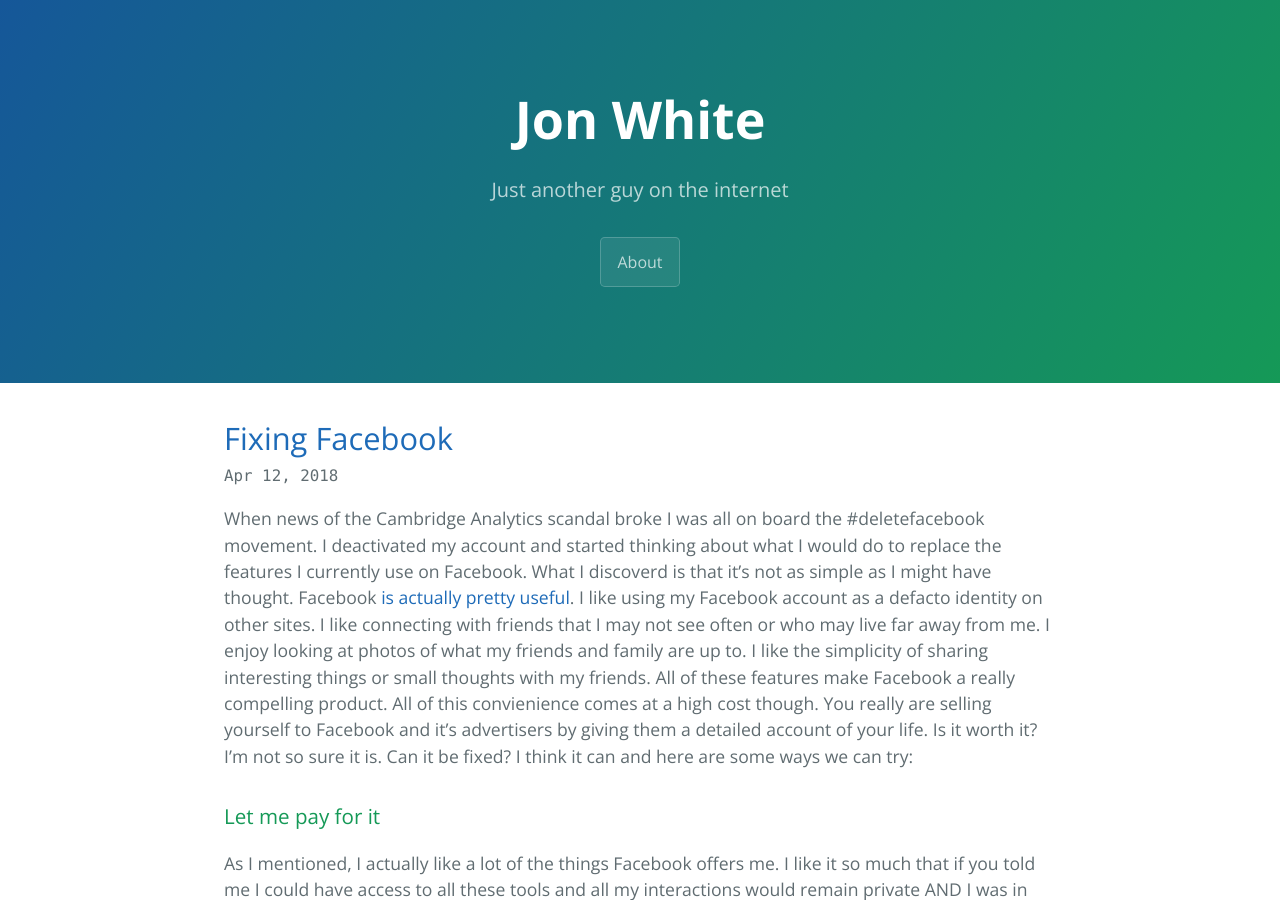
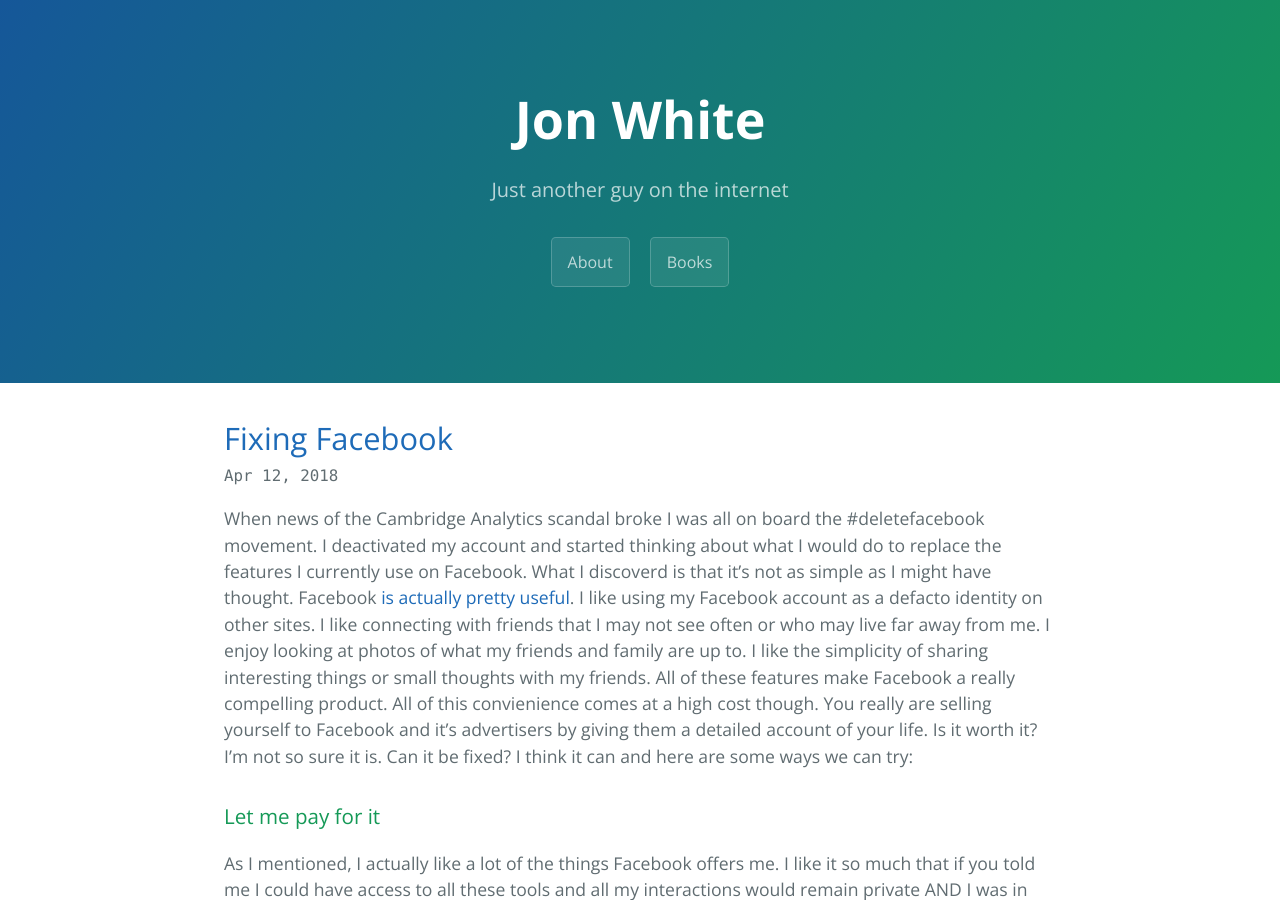
Before and after one commit to jjwhite/jjwhite.github.io, a Jekyll site: the page built from index.html, in a window 1280 px wide and 900 px high. Built offline with Jekyll 4.4.1, drawn with Linux system fonts in a browser that asks for light colours; the list of posts is cut into pages by our own code.

Commit message:
adds books link to header

```diff
--- a/_includes/page-header.html
+++ b/_includes/page-header.html
@@ -2,4 +2,5 @@
   <h1 class="project-name"><a href="{{site.url}}">{{ site.title }}</a></h1>
   <h2 class="project-tagline">{{ site.tagline }}</h2>
   <a href="/about" class="btn">About</a>
+  <a href="/books" class="btn">Books</a>
 </section>
```
